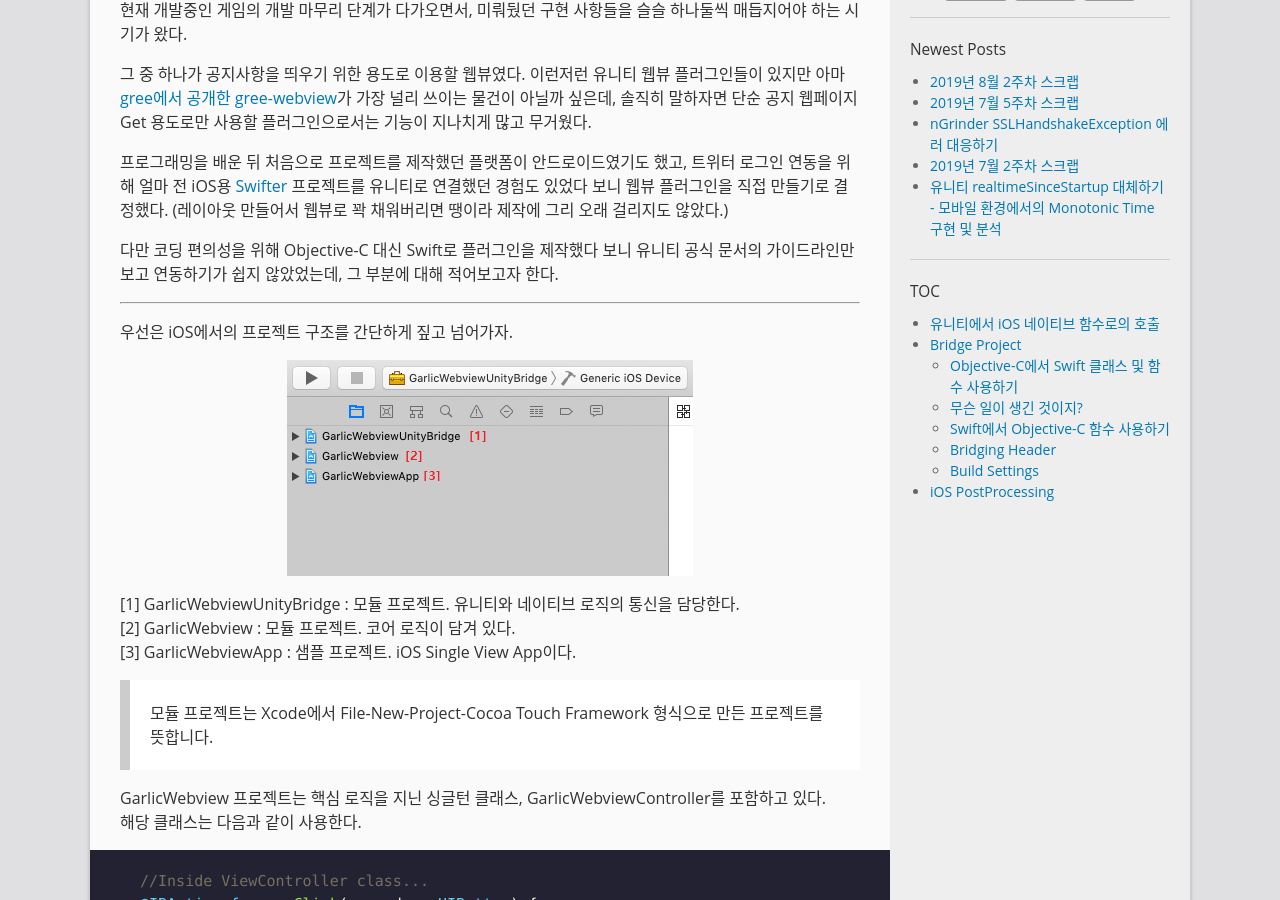
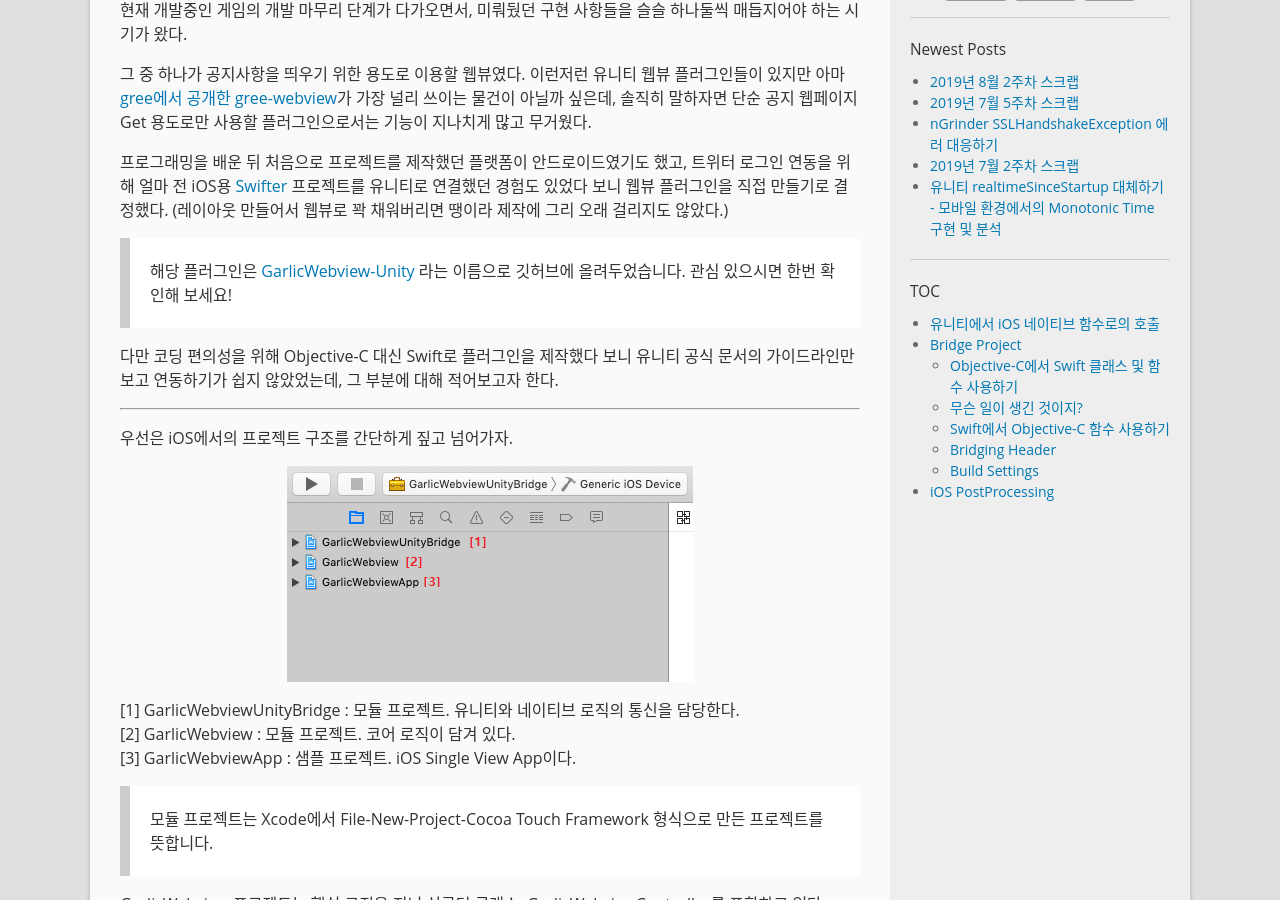
Before and after one commit to GarlicDipping/garlicdipping.github.io, a Jekyll site: the page built from _posts/2019-06-23-writing-unity-ios-native-swift-plugin.md, in a window 1280 px wide and 900 px high, scrolled down 335 px. Built offline with Jekyll 4.4.1, drawn with Linux system fonts in a browser that asks for light colours; comment, search, counter and statistics services are not loaded.

Commit message:
GarlicWebview 홍보용 텍스트 일부 추가ㅎ

```diff
--- a/_posts/2019-06-23-writing-unity-ios-native-swift-plugin.md
+++ b/_posts/2019-06-23-writing-unity-ios-native-swift-plugin.md
@@ -13,6 +13,8 @@ categories: Unity3d, Programming
 그 중 하나가 공지사항을 띄우기 위한 용도로 이용할 웹뷰였다. 이런저런 유니티 웹뷰 플러그인들이 있지만 아마 [gree에서 공개한 gree-webview](https://github.com/gree/unity-webview)가 가장 널리 쓰이는 물건이 아닐까 싶은데, 솔직히 말하자면 단순 공지 웹페이지 Get 용도로만 사용할 플러그인으로서는 기능이 지나치게 많고 무거웠다.
 
 프로그래밍을 배운 뒤 처음으로 프로젝트를 제작했던 플랫폼이 안드로이드였기도 했고, 트위터 로그인 연동을 위해 얼마 전 iOS용 [Swifter](https://github.com/mattdonnelly/Swifter) 프로젝트를 유니티로 연결했던 경험도 있었다 보니 웹뷰 플러그인을 직접 만들기로 결정했다. (레이아웃 만들어서 웹뷰로 꽉 채워버리면 땡이라 제작에 그리 오래 걸리지도 않았다.)
+
+> 해당 플러그인은 [GarlicWebview-Unity](https://github.com/GarlicDipping/GarlicWebview-Unity) 라는 이름으로 깃허브에 올려두었습니다. 관심 있으시면 한번 확인해 보세요!
 
 다만 코딩 편의성을 위해 Objective-C 대신 Swift로 플러그인을 제작했다 보니 유니티 공식 문서의 가이드라인만 보고 연동하기가 쉽지 않았었는데, 그 부분에 대해 적어보고자 한다.
 
```
